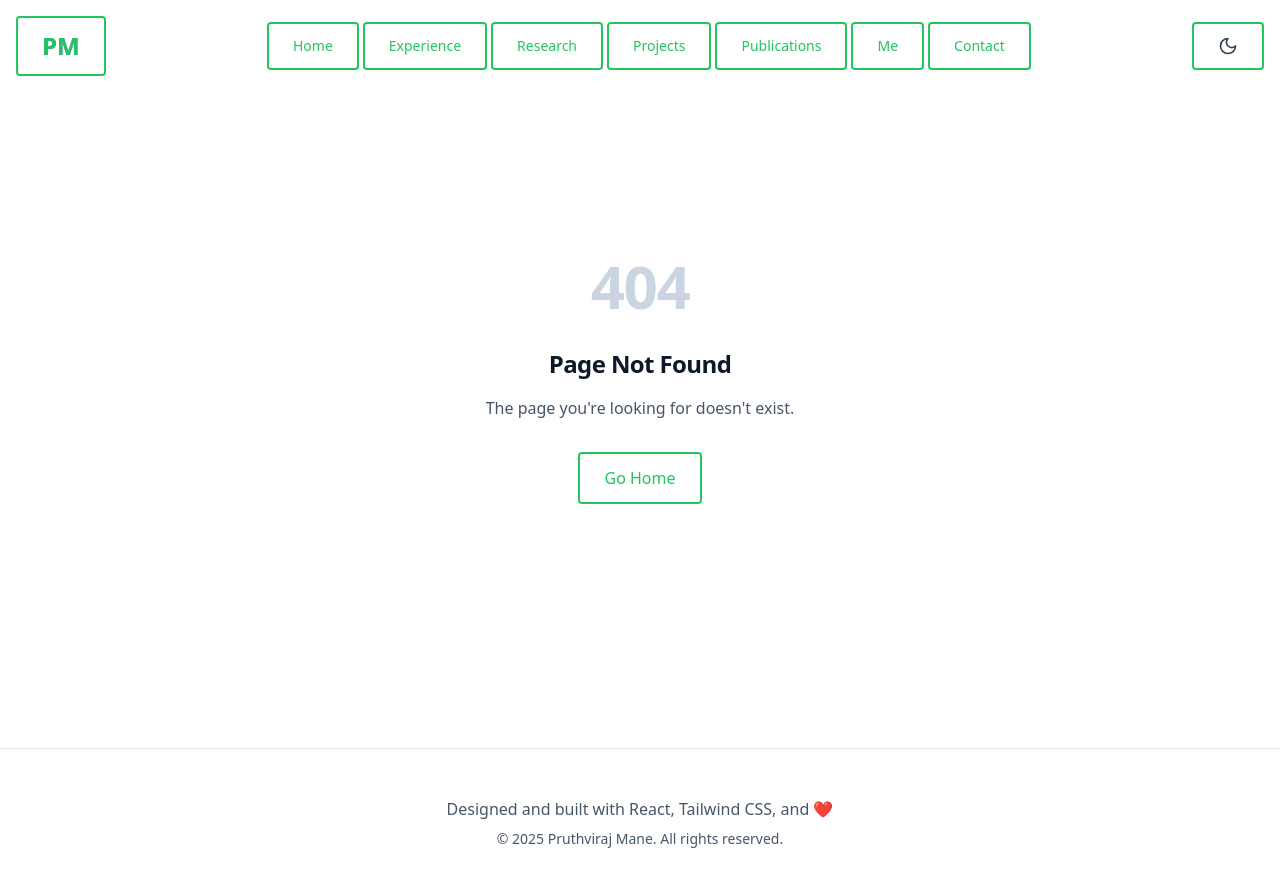
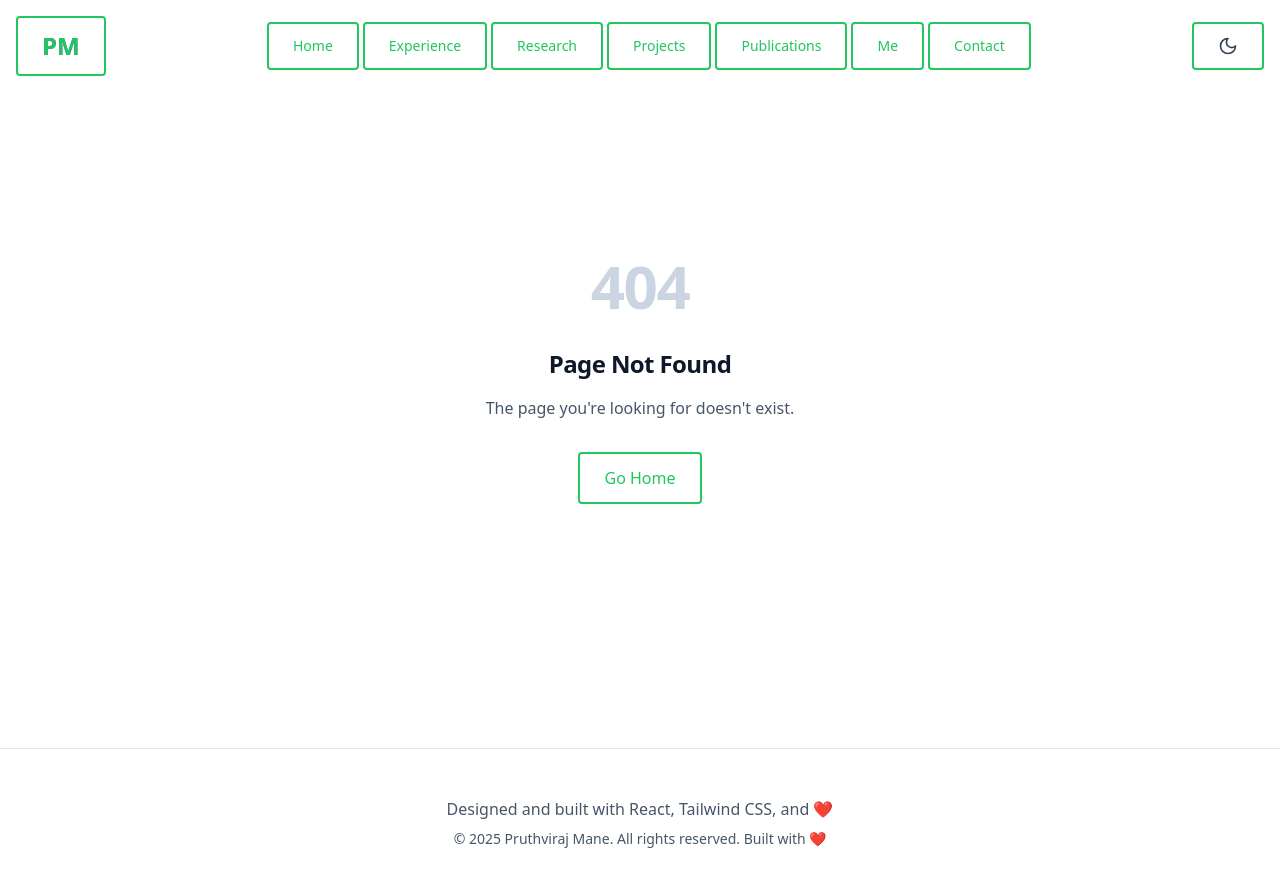
Before and after one commit to pruthvi54/pruthvi54.github.io, a React (Vite) app: page /404 in a window 1280 px wide. Shown: the top 886 px of the page. Built offline with nearby package versions, Linux system fonts and the light colour scheme; the HTML template or start-up script is replaced by a standard one.

Commit message:
Demo: Updated footer text

```diff
--- a/src/Home.tsx
+++ b/src/Home.tsx
@@ -147,7 +147,7 @@ export default function Home() {
                   Hi, I'm <span className="bg-gradient-to-r from-blue-600 to-purple-600 dark:from-blue-400 dark:to-purple-400 bg-clip-text text-transparent">Pruthviraj Mane</span>
                 </h1>
                 <p className="text-xl text-slate-600 dark:text-slate-400 leading-relaxed">
-                  AI researcher and machine learning engineer passionate about building intelligent systems that solve real-world problems.
+                  A robotics engineer and AI researcher passionate about building intelligent systems that solve real-world problems.
                 </p>
               </div>
 
--- a/src/components/Layout.tsx
+++ b/src/components/Layout.tsx
@@ -145,7 +145,7 @@ export default function Layout({ children }: LayoutProps) {
       {/* Footer */}
       <footer className="border-t border-slate-200 dark:border-slate-800 mt-20 pt-12 pb-8 text-center text-slate-600 dark:text-slate-400">
         <p className="mb-2">Designed and built with React, Tailwind CSS, and ❤️</p>
-        <p className="text-sm">© {new Date().getFullYear()} Pruthviraj Mane. All rights reserved.</p>
+        <p className="text-sm">© {new Date().getFullYear()} Pruthviraj Mane. All rights reserved. Built with ❤️</p>
       </footer>
     </div>
   );
```
